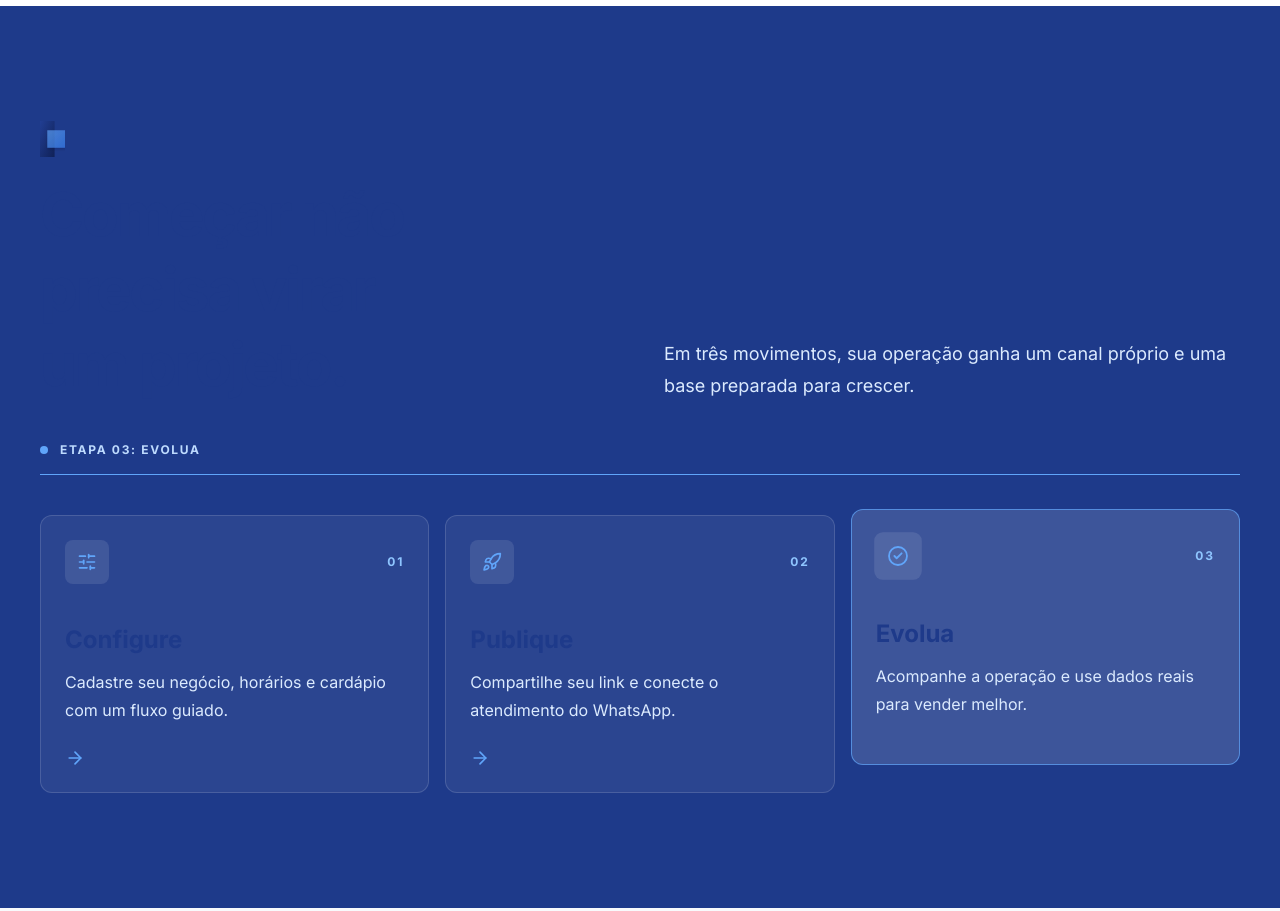
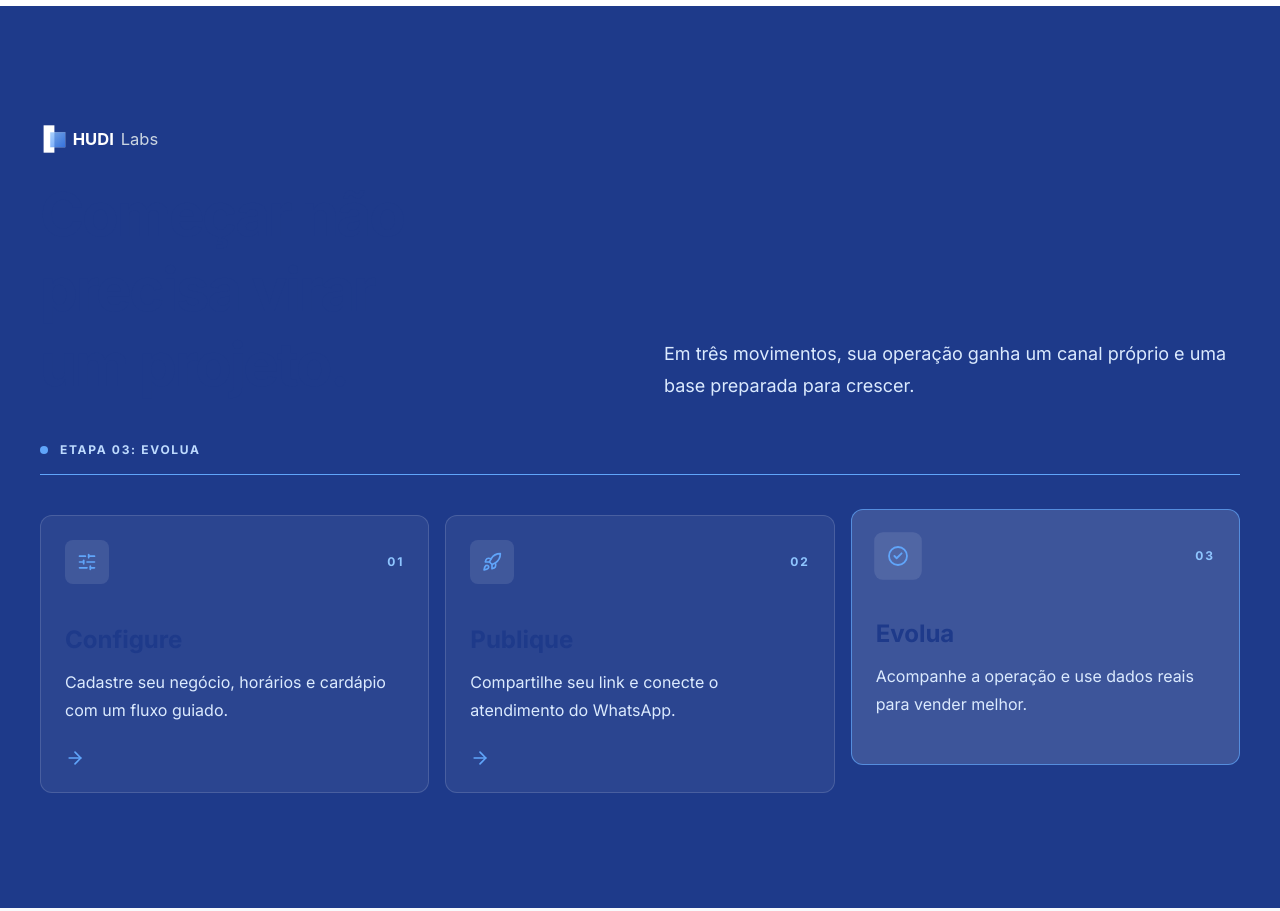
Before and after one commit to coletivo-inspira/hudi-delivery, a Next.js app: page / in a window 1280 px wide. Shown: the part 3480-4391 px from the top of the page. Built offline with nearby package versions, Linux system fonts and the light colour scheme.

Commit message:
Rename brand logo assets for Hudi Labs

```diff
--- a/src/components/layout/SiteFooter.tsx
+++ b/src/components/layout/SiteFooter.tsx
@@ -1,6 +1,6 @@
 import Link from "next/link";
 import { ArrowUpRight } from "lucide-react";
-import { HudiMark } from "@/components/ui/HudiMark";
+import { HudiLabsLogo } from "@/components/ui/HudiMark";
 
 const groups = [
   { title: "Ecossistema", links: [["Cardápio", "/#solucoes"], ["Conversa", "/#solucoes"], ["Painel", "/#solucoes"]] },
@@ -13,7 +13,7 @@ export function SiteFooter() {
     <footer className="bg-hudi-deep text-white">
       <div className="container-site grid gap-12 py-16 lg:grid-cols-[1.25fr_2fr]">
         <div>
-          <div className="mb-5"><HudiMark className="h-11" /></div>
+          <div className="mb-5"><HudiLabsLogo className="h-11" /></div>
           <p className="max-w-sm leading-7 text-blue-100">Tecnologia prática para restaurantes venderem mais e operarem melhor, sem transformar o simples em complicado.</p>
         </div>
         <div className="grid grid-cols-2 gap-8 sm:grid-cols-3">
--- a/src/components/sections/FinalCta.tsx
+++ b/src/components/sections/FinalCta.tsx
@@ -5,7 +5,7 @@ import type { FormEvent } from "react";
 import { useState } from "react";
 import { Reveal } from "@/components/ui/Reveal";
 import { buttonClasses } from "@/components/ui/Button";
-import { HudiMark } from "@/components/ui/HudiMark";
+import { HudiLabsLogo } from "@/components/ui/HudiMark";
 
 const areas = ["Restaurante", "Lanchonete", "Pizzaria", "Hamburgueria", "Cafeteria", "Outro"];
 const interests = ["Cardápio digital", "Conversa no WhatsApp", "Gestão da operação"];
@@ -39,7 +39,7 @@ export function FinalCta() {
           <div className="absolute -bottom-44 -left-20 -z-10 size-96 rounded-full bg-hudi-light/15 blur-3xl" />
           <div className="grid gap-10 lg:grid-cols-[.9fr_1.1fr] lg:gap-16">
             <div className="max-w-xl">
-              <HudiMark className="h-12" />
+              <HudiLabsLogo className="h-12" />
               <p className="mt-8 text-xs font-bold uppercase tracking-[0.14em] text-blue-200">Fale com a Hudi</p>
               <h2 className="mt-4 text-[clamp(2.25rem,4vw,4rem)] font-bold leading-[1.02] tracking-[-0.05em] text-white">Seu delivery pode ser mais simples a partir de agora.</h2>
               <p className="mt-6 text-lg leading-8 text-blue-100">Leva menos de um minuto. Conte um pouco da sua operação e nossa equipe continua a conversa pelo WhatsApp.</p>
--- a/src/components/sections/HowItWorks.tsx
+++ b/src/components/sections/HowItWorks.tsx
@@ -4,7 +4,7 @@ import { ArrowRight, CheckCircle2, Rocket, SlidersHorizontal } from "lucide-reac
 import { motion, useReducedMotion } from "motion/react";
 import { useEffect, useState } from "react";
 import { Reveal } from "@/components/ui/Reveal";
-import { HudiMark } from "@/components/ui/HudiMark";
+import { HudiLabsLogo } from "@/components/ui/HudiMark";
 
 const steps = [
   { icon: SlidersHorizontal, number: "01", title: "Configure", text: "Cadastre seu negócio, horários e cardápio com um fluxo guiado." },
@@ -27,7 +27,7 @@ export function HowItWorks() {
       <div className="container-site">
         <Reveal className="grid gap-8 lg:grid-cols-[.8fr_1.2fr] lg:items-end">
           <div>
-            <HudiMark className="h-9" />
+            <HudiLabsLogo className="h-9" />
             <h2 className="mt-5 text-4xl font-bold leading-tight tracking-[-0.04em] text-white sm:text-6xl">Começar não precisa virar um projeto.</h2>
           </div>
           <p className="max-w-xl text-lg leading-8 text-blue-100 lg:justify-self-end">Em três movimentos, sua operação ganha um canal próprio e uma base preparada para crescer.</p>
--- a/src/components/ui/HudiMark.tsx
+++ b/src/components/ui/HudiMark.tsx
@@ -10,7 +10,7 @@ export function HudiMark({ className = "", decorative = true }: HudiMarkProps) {
 
   return (
     <Image
-      src={`${basePath}/hudi-mark.svg`}
+      src={`${basePath}/hudi-symbol.svg`}
       alt={decorative ? "" : "Hudi Delivery"}
       aria-hidden={decorative || undefined}
       width={48}
@@ -19,3 +19,18 @@ export function HudiMark({ className = "", decorative = true }: HudiMarkProps) {
     />
   );
 }
+
+export function HudiLabsLogo({ className = "", decorative = true }: HudiMarkProps) {
+  const basePath = process.env.NEXT_PUBLIC_BASE_PATH ?? "";
+
+  return (
+    <Image
+      src={`${basePath}/hudi-mark.svg`}
+      alt={decorative ? "" : "Hudi Labs"}
+      aria-hidden={decorative || undefined}
+      width={450}
+      height={100}
+      className={`w-auto ${className}`}
+    />
+  );
+}
```
Also changed, not shown: public/hudi-mark.svg, public/hudi-symbol.svg (added).
